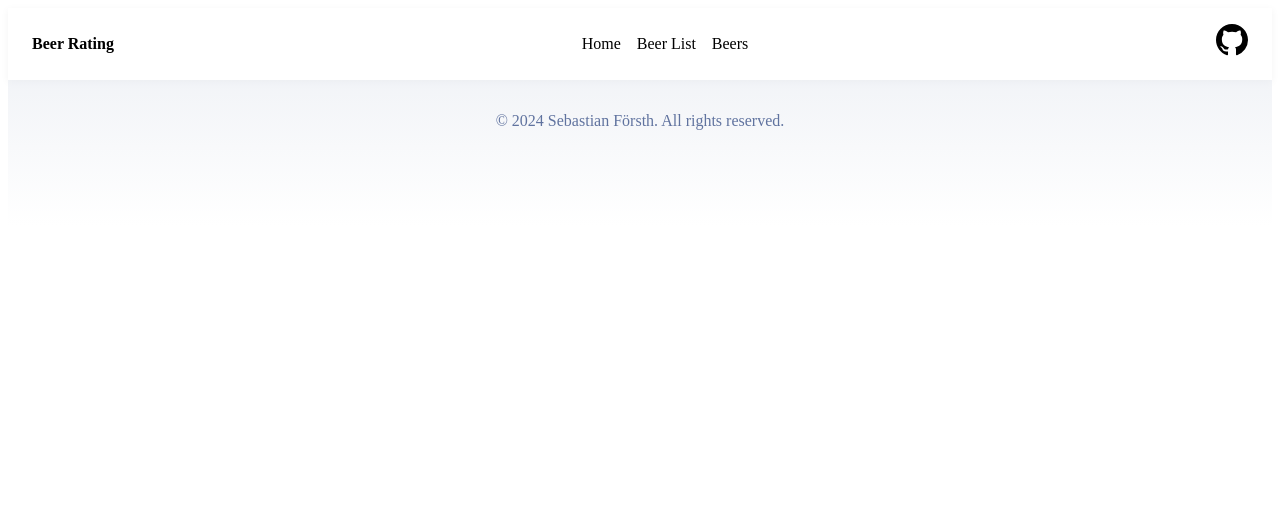
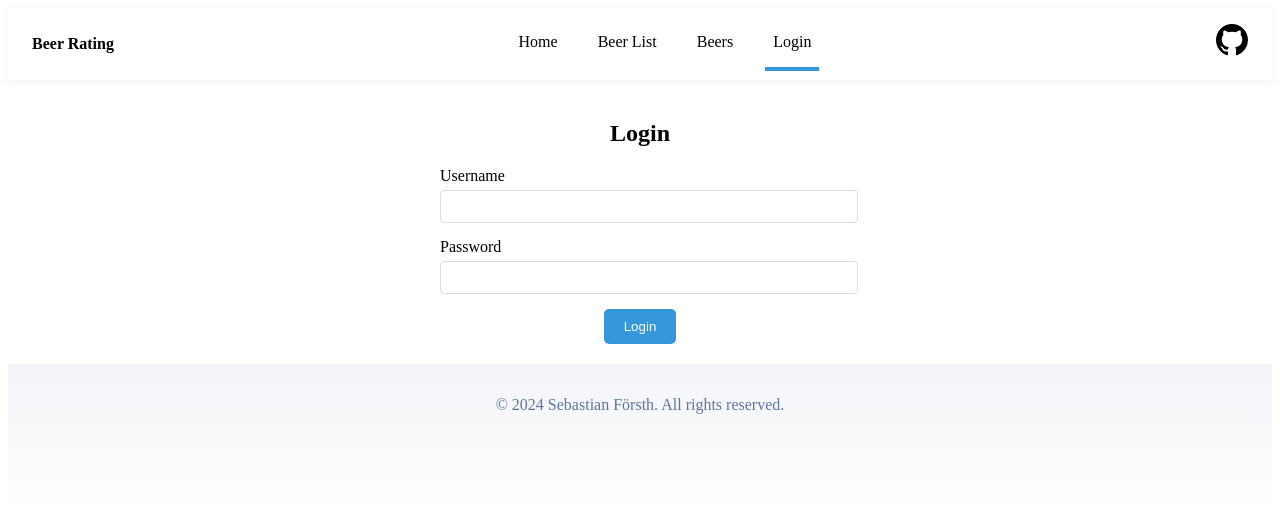
Before and after one commit to romaswe/beerrating, a Vue app in the folder beer-rating-client-vue/: page /login in a window 1280 px wide. Built offline with nearby package versions, Linux system fonts and the light colour scheme.

Commit message:
Added login

```diff
--- a/beer-rating-client-vue/src/components/Navbar.vue
+++ b/beer-rating-client-vue/src/components/Navbar.vue
@@ -9,14 +9,24 @@
           <RouterLink class="nav-link" to="/">Home</RouterLink>
           <RouterLink class="nav-link" to="/beer-list">Beer List</RouterLink>
           <RouterLink class="nav-link" to="/beers">Beers</RouterLink>
+          <!-- Show more links if the user is logged in -->
+          <template v-if="isLoggedIn">
+            <!-- Example: Show Admin only if the role is 'admin' -->
+            <RouterLink class="nav-link" v-if="userRole === 'admin'" to="/admin">Profile</RouterLink>
+            <!-- Add more links based on the user role here -->
+            <button @click="logout" class="nav-link logout-button">Logout</button>
+          </template>
+          <!-- Show login link if the user is not logged in -->
+          <template v-else>
+            <RouterLink class="nav-link" to="/login">Login</RouterLink>
+          </template>
         </div>
         <a href="https://github.com/romaswe" target="_blank" class="navbar-github">
           <span class="sr-only">Go to my GitHub page</span>
           <svg viewBox="0 0 16 16" aria-hidden="true" width="32" height="32">
-            <path
-              fill="currentColor"
-              d="M8 0C3.58 0 0 3.58 0 8c0 3.54 2.29 6.53 5.47 7.59.4.07.55-.17.55-.38 0-.19-.01-.82-.01-1.49-2.01.37-2.53-.49-2.69-.94-.09-.23-.48-.94-.82-1.13-.28-.15-.68-.52-.01-.53.63-.01 1.08.58 1.23.82.72 1.21 1.87.87 2.33.66.07-.52.28-.87.51-1.07-1.78-.2-3.64-.89-3.64-3.95 0-.87.31-1.59.82-2.15-.08-.2-.36-1.02.08-2.12 0 0 .67-.21 2.2.82.64-.18 1.32-.27 2-.27.68 0 1.36.09 2 .27 1.53-1.04 2.2-.82 2.2-.82.44 1.1.16 1.92.08 2.12.51.56.82 1.27.82 2.15 0 3.07-1.87 3.75-3.65 3.95.29.25.54.73.54 1.48 0 1.07-.01 1.93-.01 2.2 0 .21.15.46.55.38A8.012 8.012 0 0 0 16 8c0-4.42-3.58-8-8-8z"
-            ></path>
+            <path fill="currentColor"
+              d="M8 0C3.58 0 0 3.58 0 8c0 3.54 2.29 6.53 5.47 7.59.4.07.55-.17.55-.38 0-.19-.01-.82-.01-1.49-2.01.37-2.53-.49-2.69-.94-.09-.23-.48-.94-.82-1.13-.28-.15-.68-.52-.01-.53.63-.01 1.08.58 1.23.82.72 1.21 1.87.87 2.33.66.07-.52.28-.87.51-1.07-1.78-.2-3.64-.89-3.64-3.95 0-.87.31-1.59.82-2.15-.08-.2-.36-1.02.08-2.12 0 0 .67-.21 2.2.82.64-.18 1.32-.27 2-.27.68 0 1.36.09 2 .27 1.53-1.04 2.2-.82 2.2-.82.44 1.1.16 1.92.08 2.12.51.56.82 1.27.82 2.15 0 3.07-1.87 3.75-3.65 3.95.29.25.54.73.54 1.48 0 1.07-.01 1.93-.01 2.2 0 .21.15.46.55.38A8.012 8.012 0 0 0 16 8c0-4.42-3.58-8-8-8z">
+            </path>
           </svg>
         </a>
       </nav>
@@ -25,7 +35,7 @@
 </template>
 
 <script lang="ts">
-import { defineComponent } from 'vue'
+import { defineComponent, ref, onMounted } from 'vue'
 
 export default defineComponent({
   name: 'NavbarComponent',
@@ -34,6 +44,34 @@ export default defineComponent({
       type: String,
       default: 'My Website' // Default title if not provided
     }
+  },
+  setup() {
+    const isLoggedIn = ref(false);
+    const userRole = ref('');
+
+    const checkLoginStatus = () => {
+      const token = localStorage.getItem('token');
+      const role = localStorage.getItem('role');
+      isLoggedIn.value = !!token;
+      if (role) {
+        userRole.value = role;
+      }
+    };
+
+    const logout = () => {
+      localStorage.removeItem('token');
+      localStorage.removeItem('role');
+      isLoggedIn.value = false;
+      userRole.value = '';
+    };
+
+    onMounted(checkLoginStatus);
+
+    return {
+      isLoggedIn,
+      userRole,
+      logout
+    };
   }
 })
 </script>
@@ -43,7 +81,7 @@ header {
   margin: 0;
   padding: 0 1em;
   background: white;
-  box-shadow: 0 2px 8px rgba(var(--black), 5%);
+  box-shadow: 0 2px 8px rgba(0, 0, 0, 0.05);
 }
 
 h2 {
@@ -64,19 +102,33 @@ nav {
 
 nav a {
   padding: 1em 0.5em;
-  color: var(--black);
+  color: black;
   border-bottom: 4px solid transparent;
   text-decoration: none;
 }
 
 .router-link-active {
   text-decoration: none;
-  border-bottom-color: var(--accent);
+  border-bottom-color: #3498db;
 }
 
-.nav-links {
-  padding-left: 1.5rem;
-  padding-right: 1.5rem;
+.navbar-links {
+  display: flex;
+  gap: 1.5rem;
+}
+
+.logout-button {
+  background: none;
+  border: none;
+  padding: 1em 0.5em;
+  color: black;
+  cursor: pointer;
+  text-decoration: none;
+  font: inherit;
+}
+
+.logout-button:hover {
+  color: #3498db;
 }
 
 @media (max-width: 720px) {
--- a/beer-rating-client-vue/src/router/index.ts
+++ b/beer-rating-client-vue/src/router/index.ts
@@ -1,6 +1,7 @@
 import { createRouter, createWebHistory } from 'vue-router'
 import HomeView from '@/views/HomeView.vue'
 import BeerView from '@/views/BeerView.vue'
+import LoginView from '@/views/LoginView.vue' // Import LoginView
 
 const router = createRouter({
   history: createWebHistory(import.meta.env.BASE_URL),
@@ -13,9 +14,6 @@ const router = createRouter({
     {
       path: '/beer-list',
       name: 'beer-list',
-      // route level code-splitting
-      // this generates a separate chunk (About.[hash].js) for this route
-      // which is lazy-loaded when the route is visited.
       component: () => import('../views/BeerListView.vue')
     },
     {
@@ -23,6 +21,11 @@ const router = createRouter({
       name: 'beers',
       component: BeerView
     },
+    {
+      path: '/login',
+      name: 'login',
+      component: LoginView // Add Login route
+    }
   ]
 })
 
--- /dev/null
+++ b/beer-rating-client-vue/src/views/LoginView.vue
@@ -0,0 +1,119 @@
+<template>
+    <div class="login-container">
+        <h2>Login</h2>
+        <form @submit.prevent="handleLogin">
+            <div class="form-group">
+                <label for="username">Username</label>
+                <input type="text" id="username" v-model="username" required />
+            </div>
+            <div class="form-group">
+                <label for="password">Password</label>
+                <input type="password" id="password" v-model="password" required />
+            </div>
+            <button type="submit">Login</button>
+        </form>
+        <!-- Use ErrorComponent if there is an error -->
+        <ErrorComponent v-if="error" :errorMessage="error" @retry="handleLogin" />
+    </div>
+</template>
+
+<script lang="ts">
+import { defineComponent, ref } from 'vue'
+import { useRouter } from 'vue-router'
+import ErrorComponent from '@/components/ErrorComponent.vue'
+
+export default defineComponent({
+    name: 'LoginView',
+    components: {
+        ErrorComponent
+    },
+    setup() {
+        const router = useRouter()
+        const username = ref('')
+        const password = ref('')
+        const error = ref<string | null>(null)
+
+        const handleLogin = async () => {
+            error.value = null // Reset error before attempting login
+            try {
+                const backendUrl = import.meta.env.VITE_BACKEND_URL ?? 'http://localhost:3000'
+                const url = `${backendUrl}/api/auth/login`
+                const response = await fetch(url, {
+                    method: 'POST',
+                    headers: { 'Content-Type': 'application/json' },
+                    body: JSON.stringify({ username: username.value, password: password.value })
+                })
+                if (!response.ok) {
+                    throw new Error('Failed to login')
+                }
+                const data = await response.json()
+
+                // Save token and role to localStorage
+                localStorage.setItem('token', data.token)
+                localStorage.setItem('role', data.role)
+
+                // Refresh the page after successful login
+                window.location.reload() // Refresh the page to update the navbar
+
+            } catch (err: unknown) {
+                if (err instanceof Error) {
+                    error.value = err.message // Handle error as a string
+                } else {
+                    error.value = 'An unknown error occurred.'
+                }
+            }
+        }
+
+        return {
+            username,
+            password,
+            error,
+            handleLogin
+        }
+    }
+})
+</script>
+
+<style scoped>
+.login-container {
+    max-width: 400px;
+    margin: 0 auto;
+    padding: 20px;
+    text-align: center;
+}
+
+.form-group {
+    margin-bottom: 15px;
+    text-align: left;
+}
+
+label {
+    display: block;
+    margin-bottom: 5px;
+}
+
+input {
+    width: 100%;
+    padding: 8px;
+    border: 1px solid #ddd;
+    border-radius: 4px;
+}
+
+button {
+    padding: 10px 20px;
+    background-color: #3498db;
+    color: white;
+    border: none;
+    border-radius: 5px;
+    cursor: pointer;
+}
+
+button:hover {
+    background-color: #2980b9;
+}
+
+.error-message {
+    color: red;
+    margin-top: 10px;
+}
+</style>
```
